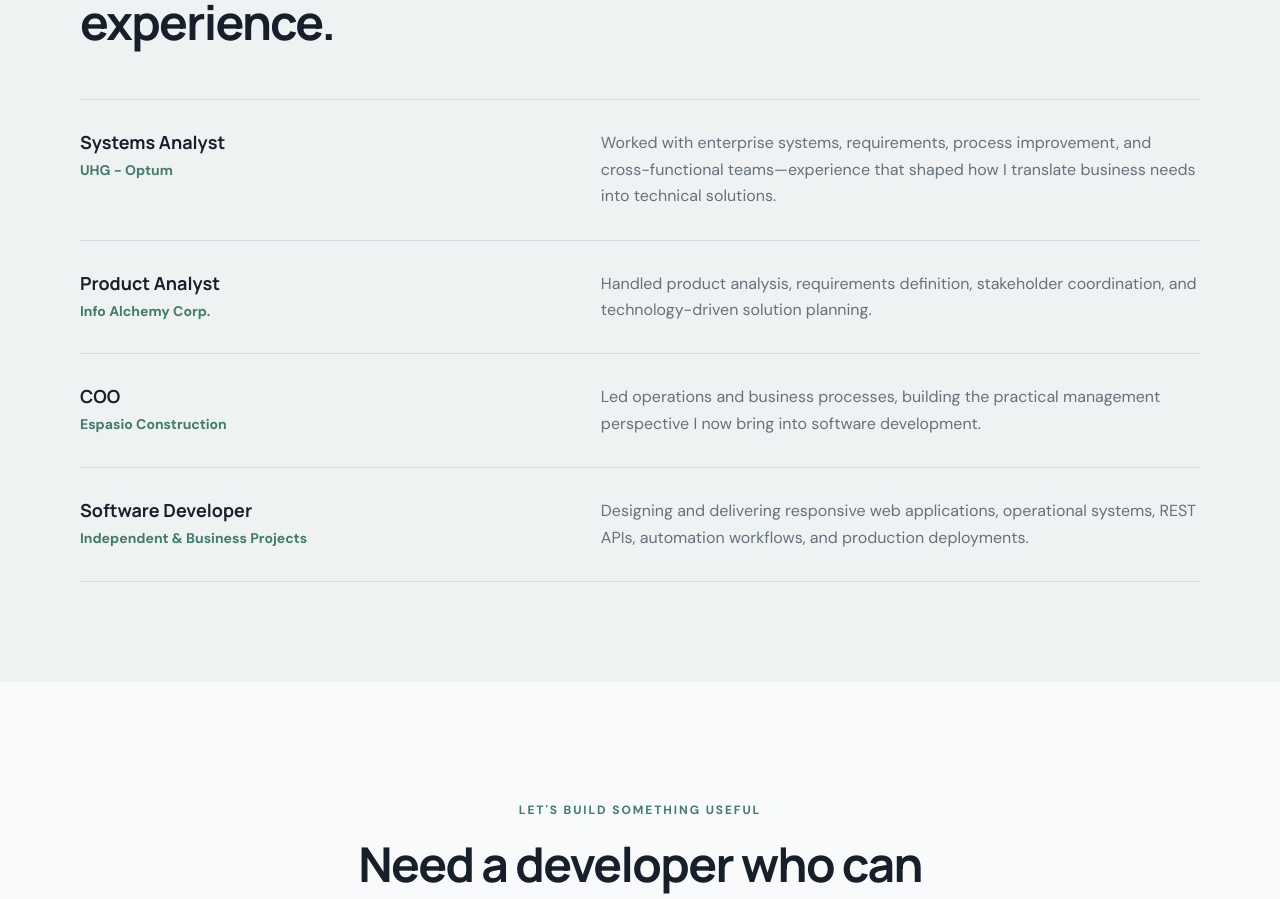
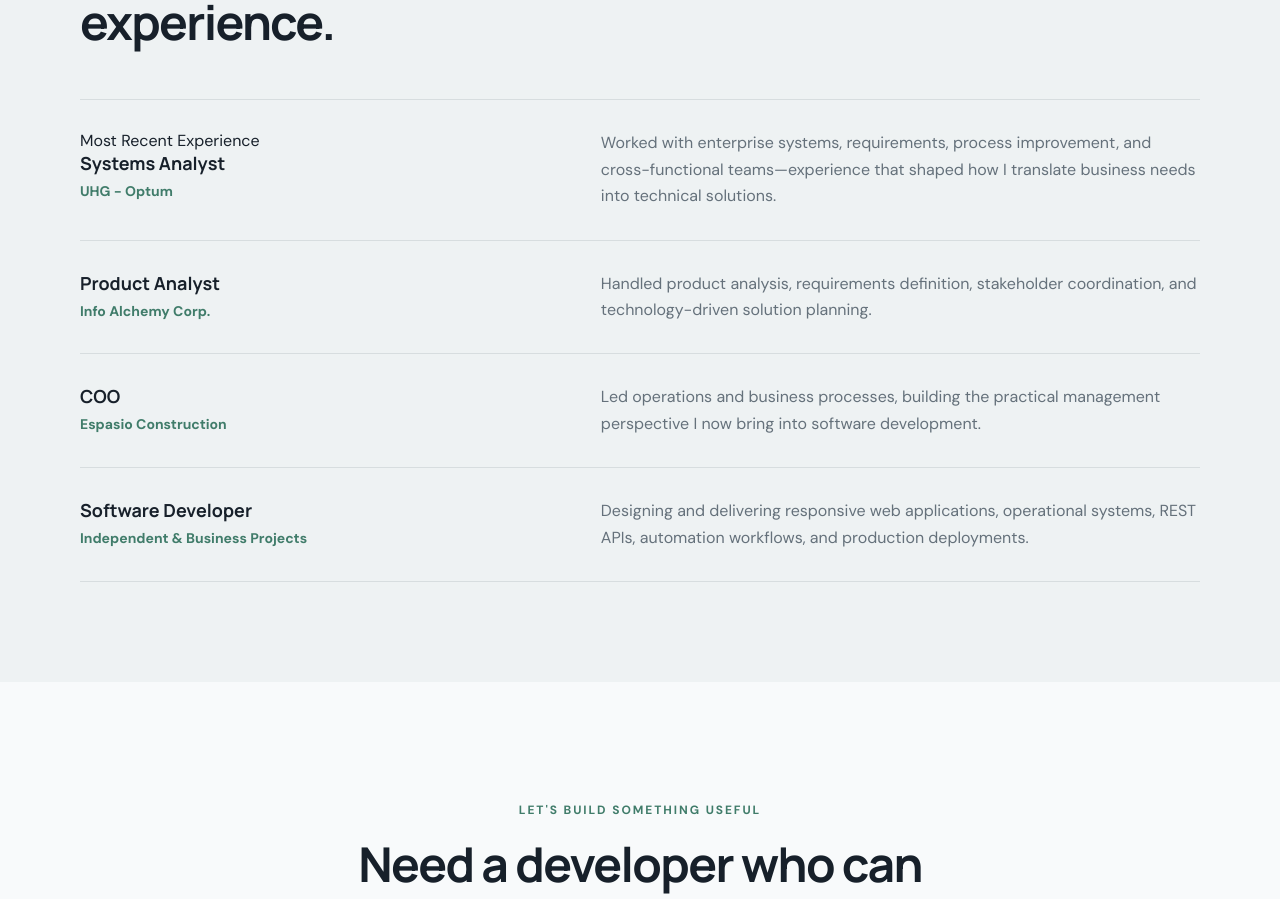
Before and after one commit to jundaig007/developer-portfolio, a React (Vite) app: page / in a window 1280 px wide. Shown: the part 4160-5059 px from the top of the page. Built offline with nearby package versions, Linux system fonts and the light colour scheme.

Commit message:
Highlight most recent UHG experience

```diff
--- a/src/App.jsx
+++ b/src/App.jsx
@@ -21,7 +21,7 @@ return <div className="app">
 <section className="valueStrip shell">{strengths.map(([title,text])=><div className="valueItem" key={title}><CheckCircle2 size={18}/><div><h3>{title}</h3><p>{text}</p></div></div>)}</section>
 <section id="skills" className="section alt"><div className="shell"><p className="eyebrow">TECHNICAL TOOLKIT</p><h2>Technologies I use to ship products.</h2><div className="skillGrid"><div className="capability"><Code2/><h3>Frontend</h3><p>Responsive interfaces, reusable components, forms, dashboards, search, filtering, and application state.</p></div><div className="capability"><Server/><h3>Backend & APIs</h3><p>REST API integration plus Python/FastAPI services for production business applications.</p></div><div className="capability"><Database/><h3>Data</h3><p>Relational data modeling, SQLAlchemy, PostgreSQL, SQLite, and application data flows.</p></div><div className="capability"><Workflow/><h3>Automation</h3><p>Designing software around repeatable business processes, validations, roles, and operational workflows.</p></div></div><div className="chips">{skills.map(s=><span key={s}>{s}</span>)}</div></div></section>
 <section id="projects" className="section shell"><p className="eyebrow">SELECTED WORK</p><div className="sectionHead"><h2>Projects built around real business needs.</h2><p>Production websites, operational systems, and workflow platforms.</p></div><div className="projectGrid">{projects.map((p,i)=><article className="project" key={p.title}><div className="projectTop"><div className="projectNo">0{i+1}</div><p className="projectType">{p.type}</p></div><h3>{p.title}</h3><p className="projectSummary">{p.summary}</p><div className="caseStudy"><div><span>Challenge</span><p>{p.challenge}</p></div><div><span>Delivered</span><p>{p.outcome}</p></div></div><div className="projectStack">{p.stack.map(x=><span key={x}>{x}</span>)}</div><div className="projectLinks">{p.live&&<a href={p.live} target="_blank" rel="noreferrer"><ExternalLink size={16}/> Live project</a>}{p.source&&<a href={p.source} target="_blank" rel="noreferrer"><Github size={16}/> Source</a>}</div></article>)}</div></section>
-<section id="experience" className="section alt"><div className="shell"><p className="eyebrow">EXPERIENCE</p><h2>Technical execution backed by product and operations experience.</h2><div className="timeline">{experience.map(([role,company,text])=><div className="experience" key={role+company}><div><h3>{role}</h3><strong>{company}</strong></div><p>{text}</p></div>)}</div></div></section>
+<section id="experience" className="section alt"><div className="shell"><p className="eyebrow">EXPERIENCE</p><h2>Technical execution backed by product and operations experience.</h2><div className="timeline">{experience.map(([role,company,text],index)=><div className={`experience ${index===0?'experienceFeatured':''}`} key={role+company}><div>{index===0&&<span className="experienceBadge">Most Recent Experience</span>}<h3>{role}</h3><strong>{company}</strong></div><p>{text}</p></div>)}</div></div></section>
 <section className="contact shell"><p className="eyebrow">LET'S BUILD SOMETHING USEFUL</p><h2>Need a developer who can understand the product, not just the ticket?</h2><p>I’m open to Front-End, React, Full-Stack, and product-focused software development opportunities.</p><div className="actions center"><a className="primary" href="mailto:daigjun444@gmail.com"><Mail size={18}/> Email me</a><a className="secondary" href="https://github.com/jundaig007" target="_blank" rel="noreferrer"><Github size={18}/> View GitHub</a></div><span className="emailText">daigjun444@gmail.com</span></section>
 </main><footer className="shell"><span>© 2026 Jun Daig</span><span>Built with React & Vite · Deployed with GitHub Pages</span></footer></div>}
 export default App
```
